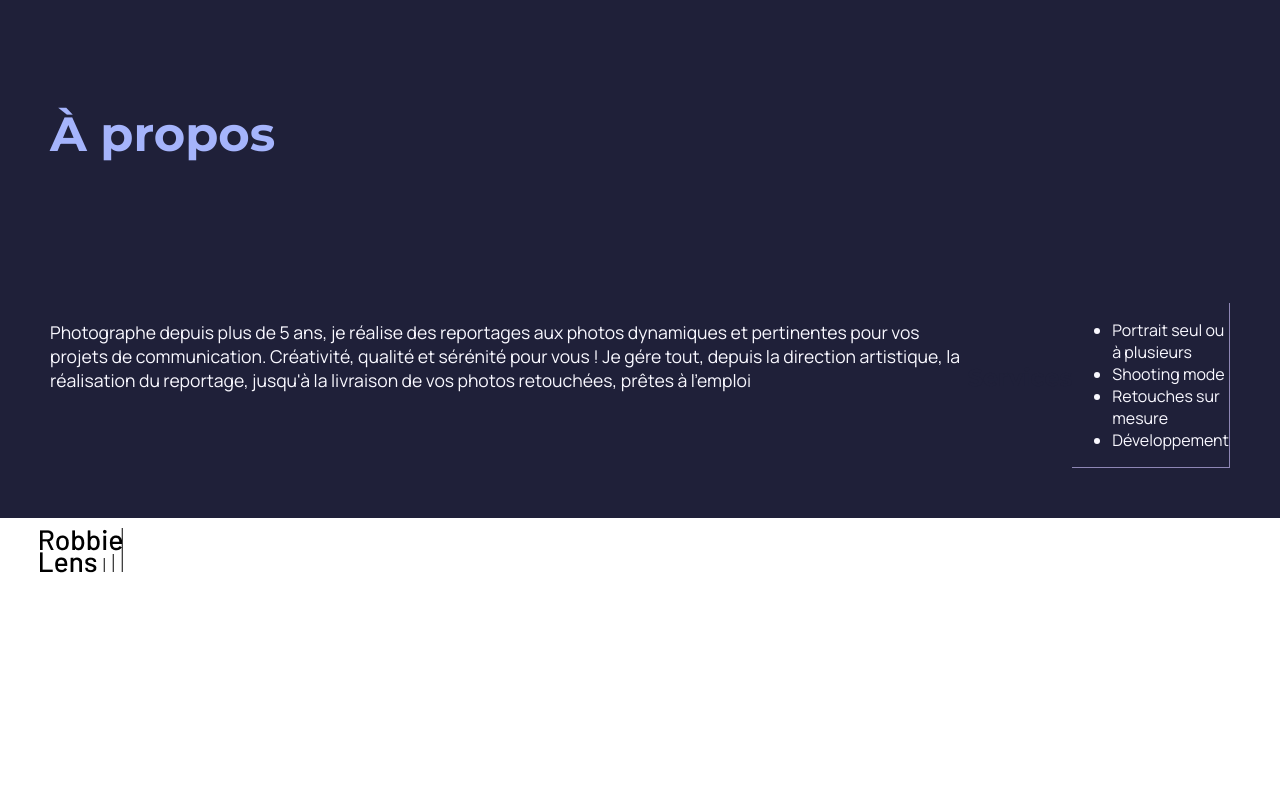
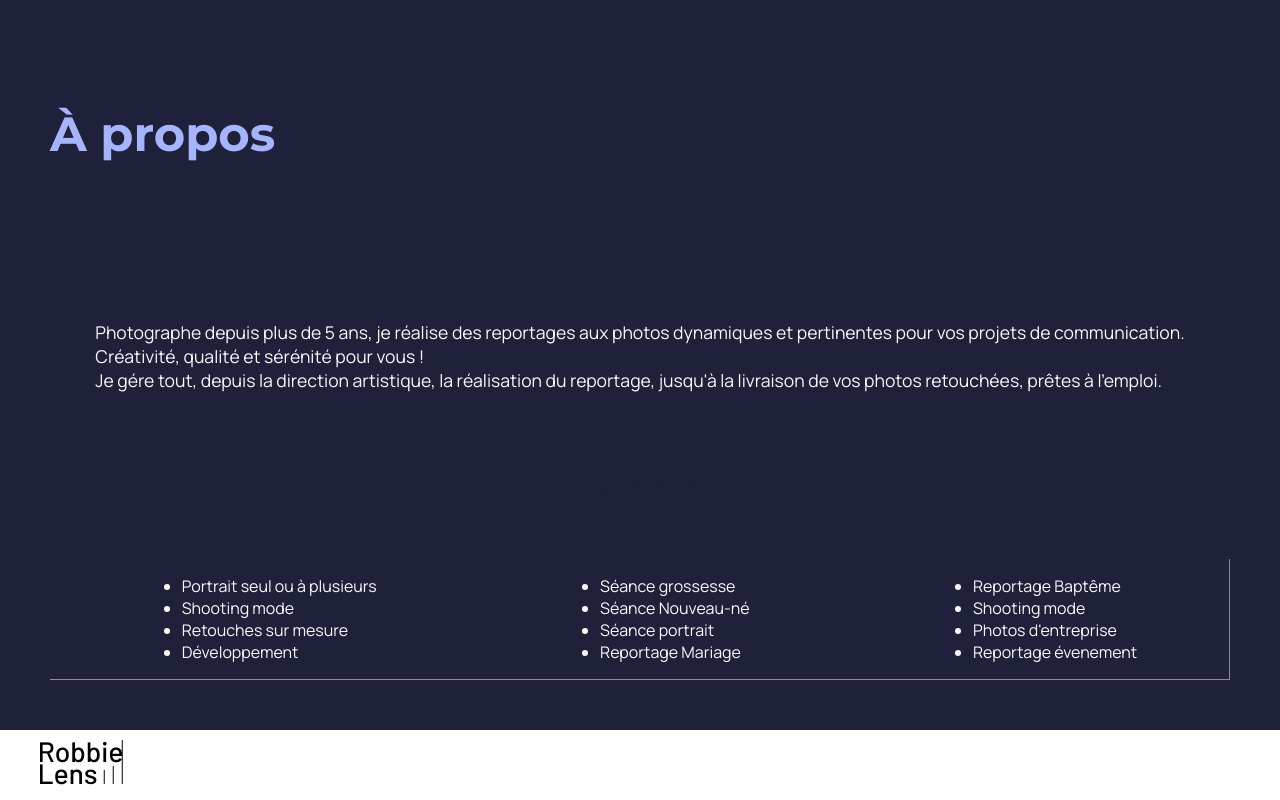
Before and after one commit to BRUNFlorian/openclassroomsRobbieLens, a plain HTML site: page a-propos.html in a window 1280 px wide. Shown: the part 730-1530 px from the top of the page. Before the commit the page ends 1318 px from the top, so only its background shows below. Drawn offline with Linux system fonts and the light colour scheme.

Commit message:
Finalization of all pages 2

```diff
--- a/a-propos.html
+++ b/a-propos.html
@@ -87,17 +87,35 @@
             <p>
               Photographe depuis plus de 5 ans, je réalise des reportages aux
               photos dynamiques et pertinentes pour vos projets de
-              communication. Créativité, qualité et sérénité pour vous ! Je gére
-              tout, depuis la direction artistique, la réalisation du reportage,
-              jusqu'à la livraison de vos photos retouchées, prêtes à l'emploi
+              communication. <br />
+              Créativité, qualité et sérénité pour vous ! <br />Je gére tout,
+              depuis la direction artistique, la réalisation du reportage,
+              jusqu'à la livraison de vos photos retouchées, prêtes à l'emploi.
             </p>
-            <h2>Services</h2>
-            <div class="benefits">
+          </div>
+          <h2>Services</h2>
+          <div class="benefits">
+            <ul>
+              <li>Portrait seul ou à plusieurs</li>
+              <li>Shooting mode</li>
+              <li>Retouches sur mesure</li>
+              <li>Développement</li>
+            </ul>
+
+            <div class="benefits-1">
               <ul>
-                <li>Portrait seul ou à plusieurs</li>
+                <li>Séance grossesse</li>
+                <li>Séance Nouveau-né</li>
+                <li>Séance portrait</li>
+                <li>Reportage Mariage</li>
+              </ul>
+            </div>
+            <div class="benefits-2">
+              <ul>
+                <li>Reportage Baptême</li>
                 <li>Shooting mode</li>
-                <li>Retouches sur mesure</li>
-                <li>Développement</li>
+                <li>Photos d'entreprise</li>
+                <li>Reportage évenement</li>
               </ul>
             </div>
           </div>
```
